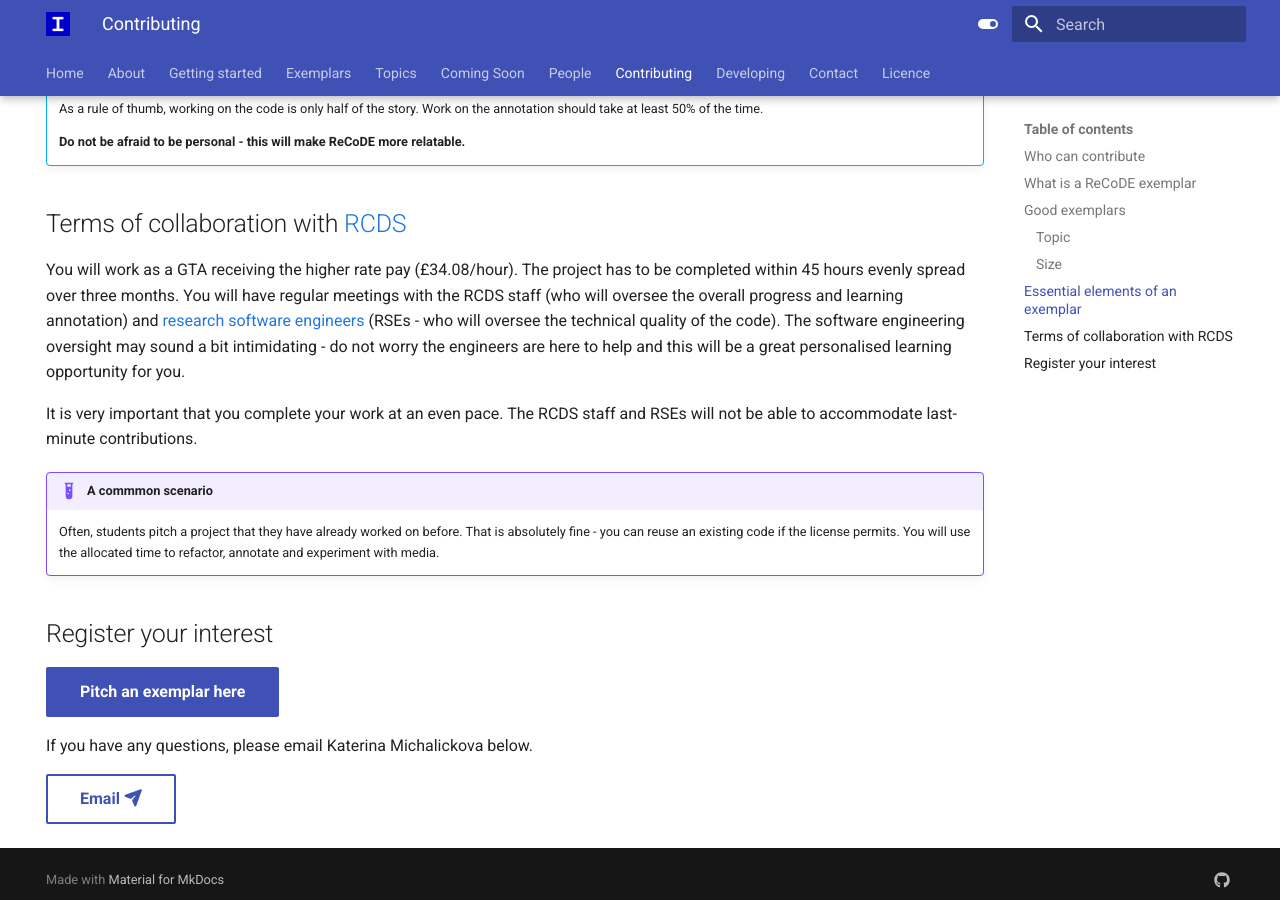
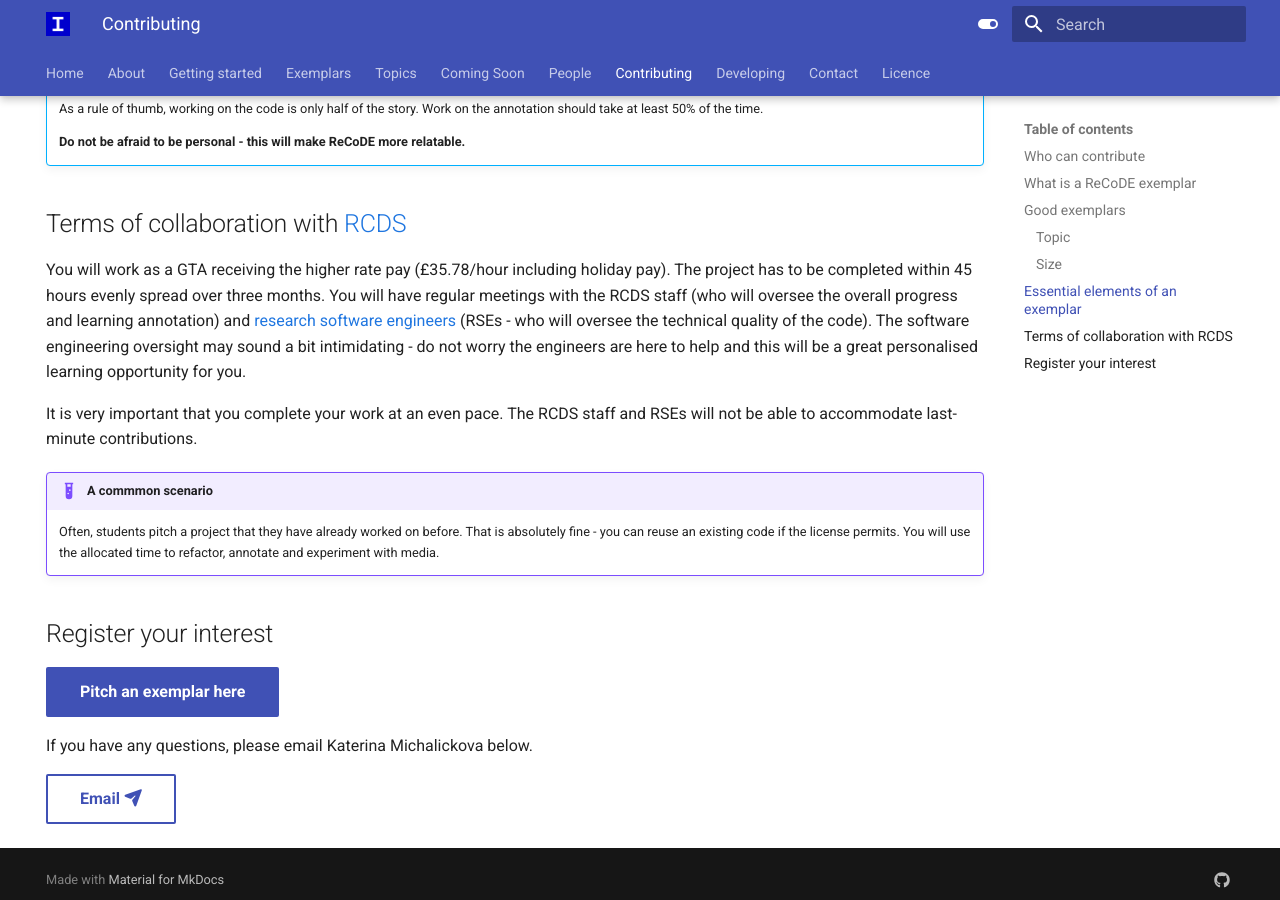
Before and after one commit to ImperialCollegeLondon/ReCoDE-home, an MkDocs documentation site: the page built from docs/contribute.md, in a window 1280 px wide and 900 px high, scrolled down 1524 px. Built offline with MkDocs 1.6.1 and Material for MkDocs 9.7.7, drawn with Linux system fonts in a browser that asks for light colours.

Commit message:
Updated GTA pay

```diff
--- a/docs/contribute.md
+++ b/docs/contribute.md
@@ -78,7 +78,7 @@
     **Do not be afraid to be personal - this will make ReCoDE more relatable.**
 
 ## Terms of collaboration with [RCDS](https://www.imperial.ac.uk/students/academic-support/graduate-school/professional-development/doctoral-students/research-computing-data-science/courses/)
-You will work as a GTA receiving the higher rate pay (£34.08/hour). The project has to be completed within 45 hours evenly spread over three months. You will have regular meetings with the RCDS staff (who will oversee the overall progress and learning annotation) and [research software engineers](https://www.imperial.ac.uk/admin-services/ict/self-service/research-support/rcs/service-offering/research-software-engineering/) (RSEs - who will oversee the technical quality of the code). The software engineering oversight may sound a bit intimidating - do not worry the engineers are here to help and this will be a great personalised learning opportunity for you.
+You will work as a GTA receiving the higher rate pay (£35.78/hour including holiday pay). The project has to be completed within 45 hours evenly spread over three months. You will have regular meetings with the RCDS staff (who will oversee the overall progress and learning annotation) and [research software engineers](https://www.imperial.ac.uk/admin-services/ict/self-service/research-support/rcs/service-offering/research-software-engineering/) (RSEs - who will oversee the technical quality of the code). The software engineering oversight may sound a bit intimidating - do not worry the engineers are here to help and this will be a great personalised learning opportunity for you.
 
 It is very important that you complete your work at an even pace. The RCDS staff and RSEs will not be able to accommodate last-minute contributions.
 
```
